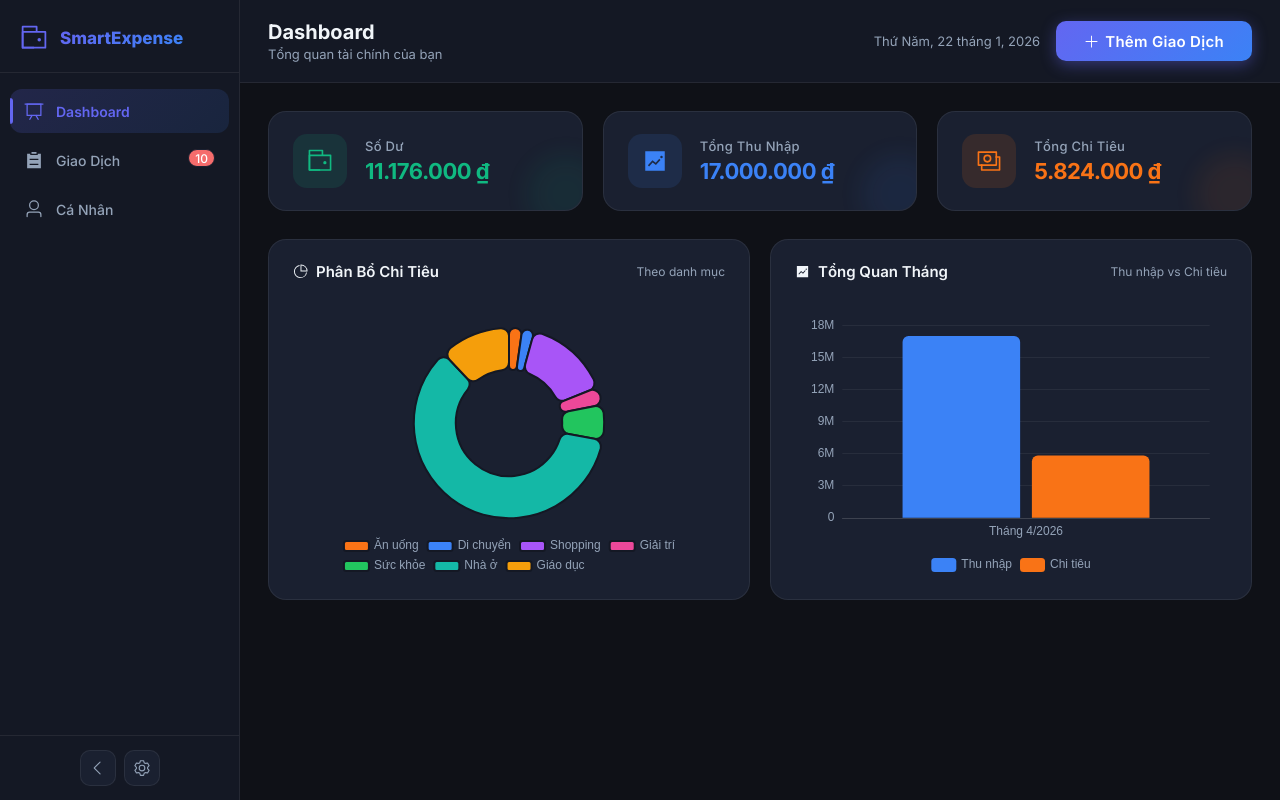
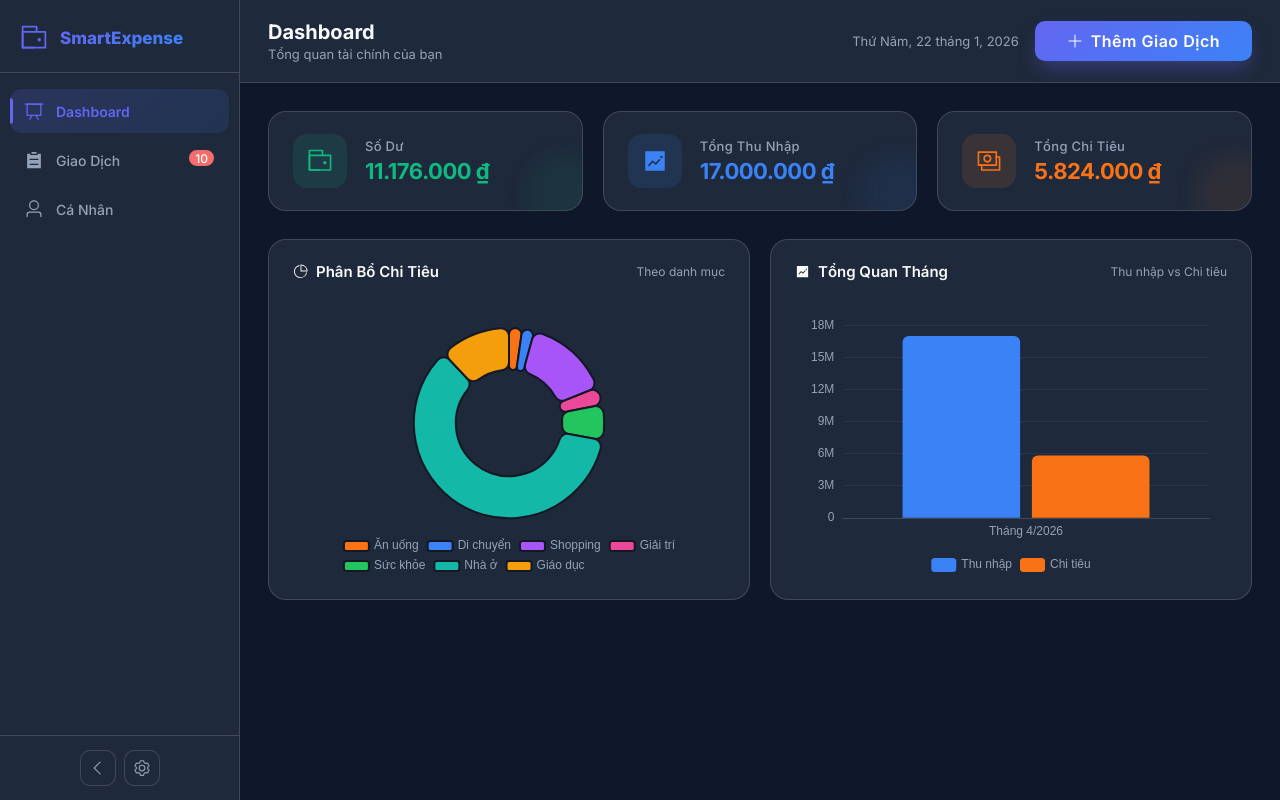
Before and after one commit to huutoanzz/expense-tracker, a Vue app: page / in a window 1280 px wide. Built offline with nearby package versions, Linux system fonts and the light colour scheme.

Commit message:
remake dark theme

```diff
--- a/src/components/ExpenseForm.vue
+++ b/src/components/ExpenseForm.vue
@@ -207,47 +207,48 @@ async function submit() {
 
 <style scoped>
 .add-btn {
-  font-weight: 600;
-  letter-spacing: 0.3px;
-  background: linear-gradient(135deg, #3b82f6, #6366f1);
+  font-weight: 700;
+  letter-spacing: 0.5px;
+  background: linear-gradient(135deg, #6366f1, #3b82f6);
   border: none;
-  padding: 12px 28px;
-  font-size: 15px;
-  box-shadow: 0 4px 15px rgba(99, 102, 241, 0.4);
-  transition: all 0.25s ease;
+  padding: 14px 32px;
+  font-size: 16px;
+  box-shadow: 0 10px 20px -5px rgba(99, 102, 241, 0.4);
+  transition: all 0.3s cubic-bezier(0.4, 0, 0.2, 1);
 }
+
 .add-btn:hover {
-  transform: translateY(-2px);
-  box-shadow: 0 8px 20px rgba(99, 102, 241, 0.5);
+  transform: translateY(-3px);
+  box-shadow: 0 15px 25px -5px rgba(99, 102, 241, 0.5);
+  filter: brightness(1.1);
 }
 
 .add-btn .mr-1 {
-  margin-right: 6px;
+  margin-right: 8px;
 }
 
-.type-group {
-  width: 100%;
-  display: flex;
+.expense-form {
+  padding-top: 8px;
 }
-.type-group :deep(.el-radio-button) {
-  flex: 1;
+
+.expense-form :deep(.el-form-item) {
+  margin-bottom: 24px;
 }
-.type-group :deep(.el-radio-button__inner) {
-  width: 100%;
-  display: flex;
-  align-items: center;
-  justify-content: center;
-  gap: 6px;
+
+.expense-form :deep(.el-form-item:last-child) {
+  margin-bottom: 0;
 }
 
 .cat-option {
   display: flex;
   align-items: center;
-  gap: 8px;
+  gap: 12px;
+  padding: 4px 0;
 }
+
 .cat-dot {
-  width: 8px;
-  height: 8px;
+  width: 10px;
+  height: 10px;
   border-radius: 50%;
   flex-shrink: 0;
 }
@@ -255,19 +256,11 @@ async function submit() {
 .dialog-footer {
   display: flex;
   justify-content: flex-end;
-  gap: 10px;
+  gap: 12px;
+  width: 100%;
 }
 
-:deep(.expense-dialog .el-dialog__header) {
-  border-bottom: 1px solid rgba(255, 255, 255, 0.06);
-  padding-bottom: 16px;
-}
-:deep(.expense-dialog .el-dialog__title) {
-  font-size: 18px;
-  font-weight: 700;
-}
-:deep(.expense-form .el-form-item__label) {
-  font-weight: 600;
-  font-size: 13px;
+.dialog-footer .el-button {
+  min-width: 110px;
 }
 </style>
--- a/src/components/UserProfile.vue
+++ b/src/components/UserProfile.vue
@@ -475,10 +475,6 @@ async function handleSave() {
   padding-bottom: 4px;
   line-height: 1.4;
 }
-:deep(.el-input__wrapper) {
-  border-radius: 6px;
-  background: rgba(255, 255, 255, 0.03);
-}
 :deep(.el-input__inner) { font-size: 14px; }
 
 /* ── Social rows ─────────────────────────────────────────── */
--- a/src/style.css
+++ b/src/style.css
@@ -10,19 +10,20 @@
 }
 
 body.theme-black {
-  --bg-main: #0f1117;
-  --sidebar-bg: #141824;
-  --card-bg: #1a2030;
-  --card-border: rgba(255, 255, 255, 0.07);
-  --text-primary: #f1f5f9;
+  --bg-main: #0f172a;
+  --sidebar-bg: #1e293b;
+  --card-bg: #1e293b;
+  --card-border: rgba(255, 255, 255, 0.15);
+  --text-primary: #f8fafc;
   --text-secondary: #94a3b8;
-  --el-dialog-bg-color: #1a2030;
-  --el-messagebox-bg-color: #1a2030;
-  --el-notification-bg-color: #1e2535;
-  --el-select-dropdown-bg-color: #1e2535;
-  --el-input-bg-color: rgba(255, 255, 255, 0.04);
-  --el-bg-color: #1a2030;
-  --el-text-color-primary: #f1f5f9;
+  --el-dialog-bg-color: #1e293b;
+  --el-messagebox-bg-color: #1e293b;
+  --el-notification-bg-color: #334155;
+  --el-select-dropdown-bg-color: #334155;
+  --el-input-bg-color: #0f172a;
+  --el-input-text-color: #f8fafc;
+  --el-bg-color: #1e293b;
+  --el-text-color-primary: #f8fafc;
   --el-text-color-regular: #94a3b8;
   background-color: var(--bg-main);
   color: var(--text-primary);
@@ -40,6 +41,7 @@ body.theme-blue {
   --el-notification-bg-color: #ffffff;
   --el-select-dropdown-bg-color: #ffffff;
   --el-input-bg-color: #f8fafc;
+  --el-input-text-color: #0f172a;
   --el-bg-color: #ffffff;
   --el-text-color-primary: #0c4a6e;
   --el-text-color-regular: #0ea5e9;
@@ -48,19 +50,20 @@ body.theme-blue {
 }
 
 body.theme-white {
-  --bg-main: #f0f2f5;
+  --bg-main: #f8fafc;
   --sidebar-bg: #ffffff;
   --card-bg: #ffffff;
-  --card-border: rgba(0, 0, 0, 0.06);
-  --text-primary: #1e293b;
+  --card-border: rgba(0, 0, 0, 0.08);
+  --text-primary: #0f172a;
   --text-secondary: #64748b;
   --el-dialog-bg-color: #ffffff;
   --el-messagebox-bg-color: #ffffff;
   --el-notification-bg-color: #ffffff;
   --el-select-dropdown-bg-color: #ffffff;
-  --el-input-bg-color: #f8fafc;
+  --el-input-bg-color: #f1f5f9;
+  --el-input-text-color: #0f172a;
   --el-bg-color: #ffffff;
-  --el-text-color-primary: #1e293b;
+  --el-text-color-primary: #0f172a;
   --el-text-color-regular: #64748b;
   background-color: var(--bg-main);
   color: var(--text-primary);
@@ -121,52 +124,86 @@ body {
 }
 
 .el-dialog {
-  --el-dialog-bg-color: var(--el-dialog-bg-color) !important;
-  --el-dialog-border-radius: 18px !important;
+  background: var(--el-dialog-bg-color) !important;
+  border-radius: 20px !important;
   border: 1px solid var(--card-border) !important;
-  box-shadow: 0 24px 60px rgba(0, 0, 0, 0.4) !important;
+  box-shadow: 0 25px 50px -12px rgba(0, 0, 0, 0.5) !important;
+  overflow: hidden !important;
 }
 
 .el-dialog__header {
-  padding: 20px 24px 16px !important;
+  padding: 24px 24px 0 !important;
+  margin-right: 0 !important;
+}
+
+.el-dialog__title {
+  font-weight: 700 !important;
+  font-size: 18px !important;
+  color: var(--text-primary) !important;
 }
 
 .el-dialog__body {
-  padding: 16px 24px !important;
+  padding: 20px 24px !important;
 }
 
 .el-dialog__footer {
-  padding: 12px 24px 20px !important;
+  padding: 0 24px 24px !important;
 }
 
 .el-input__wrapper,
 .el-select__wrapper,
 .el-input-number,
 .el-date-editor.el-input__wrapper {
-  background: var(--el-input-bg-color) !important;
+  background-color: var(--el-input-bg-color) !important;
+  background-image: none !important;
   border: 1px solid var(--card-border) !important;
-  border-radius: 10px !important;
+  border-radius: 12px !important;
   box-shadow: none !important;
-  transition: border-color 0.2s ease, box-shadow 0.2s ease !important;
+  transition: all 0.2s ease !important;
 }
 
+/* Hover state */
 .el-input__wrapper:hover,
-.el-select__wrapper:hover {
-  border-color: rgba(99, 102, 241, 0.4) !important;
+.el-select__wrapper:hover,
+.el-input-number:hover {
+  border-color: var(--accent) !important;
+  background-color: var(--el-input-bg-color) !important;
 }
 
+/* Focus state */
 .el-input__wrapper.is-focus,
-.el-select__wrapper.is-focused {
+.el-select__wrapper.is-focused,
+.el-input-number.is-focus {
   border-color: var(--accent) !important;
-  box-shadow: 0 0 0 2px rgba(99, 102, 241, 0.18) !important;
+  box-shadow: 0 0 0 3px rgba(99, 102, 241, 0.15) !important;
+  background-color: var(--el-input-bg-color) !important;
+}
+
+/* Error state - MUST STAY DARK */
+.el-form-item.is-error .el-input__wrapper,
+.el-form-item.is-error .el-select__wrapper,
+.el-form-item.is-error .el-input-number {
+  background-color: var(--el-input-bg-color) !important;
+  border-color: var(--danger) !important;
 }
 
 .el-input__inner,
 .el-select__placeholder,
 .el-input-number__input,
 .el-date-editor .el-input__inner {
-  color: var(--text-primary) !important;
+  color: var(--el-input-text-color) !important;
   font-family: 'Inter', sans-serif !important;
+  font-weight: 600 !important;
+}
+
+/* Ensure autocomplete doesn't turn background white */
+input:-webkit-autofill,
+input:-webkit-autofill:hover,
+input:-webkit-autofill:focus,
+input:-webkit-autofill:active {
+  -webkit-box-shadow: 0 0 0 1000px var(--el-input-bg-color) inset !important;
+  -webkit-text-fill-color: var(--el-input-text-color) !important;
+  transition: background-color 5000s ease-in-out 0s;
 }
 
 .el-input__inner::placeholder {
@@ -174,10 +211,11 @@ body {
 }
 
 .el-form-item__label {
-  color: var(--text-secondary) !important;
-  font-size: 13px !important;
-  font-weight: 600 !important;
-  margin-bottom: 4px !important;
+  color: var(--text-primary) !important;
+  font-size: 13.5px !important;
+  font-weight: 700 !important;
+  margin-bottom: 6px !important;
+  opacity: 0.9;
 }
 
 .el-select-dropdown {
@@ -203,19 +241,36 @@ body {
   font-weight: 600 !important;
 }
 
+.el-radio-group {
+  display: flex !important;
+  width: 100% !important;
+  border: 1px solid var(--card-border) !important;
+  border-radius: 12px !important;
+  overflow: hidden !important;
+  padding: 4px !important;
+  background: var(--el-input-bg-color) !important;
+}
+
+.el-radio-group .el-radio-button {
+  flex: 1 !important;
+}
+
 .el-radio-group .el-radio-button__inner {
-  background: var(--el-input-bg-color) !important;
-  border-color: var(--card-border) !important;
+  width: 100% !important;
+  background: transparent !important;
+  border: none !important;
+  border-radius: 8px !important;
   color: var(--text-secondary) !important;
-  font-weight: 500 !important;
-  transition: all 0.2s ease !important;
+  font-weight: 600 !important;
+  padding: 10px 16px !important;
+  transition: all 0.3s cubic-bezier(0.4, 0, 0.2, 1) !important;
+  box-shadow: none !important;
 }
 
 .el-radio-button__original-radio:checked+.el-radio-button__inner {
   background: linear-gradient(135deg, #6366f1, #3b82f6) !important;
   color: #fff !important;
-  border-color: transparent !important;
-  box-shadow: 0 4px 12px rgba(99, 102, 241, 0.35) !important;
+  box-shadow: 0 4px 12px rgba(99, 102, 241, 0.3) !important;
 }
 
 .el-button--primary {
@@ -410,11 +465,25 @@ body {
   color: var(--text-primary);
 }
 
-.theme-option.white .theme-preview { background: #ffffff; color: #f59e0b; border: 1px solid #e2e8f0; }
-.theme-option.blue .theme-preview { background: #3b82f6; color: #ffffff; }
-.theme-option.black .theme-preview { background: #0f1117; color: #a5b4fc; }
+.theme-option.white .theme-preview {
+  background: #ffffff;
+  color: #f59e0b;
+  border: 1px solid #e2e8f0;
+}
 
-.mb-0 { margin-bottom: 0 !important; }
+.theme-option.blue .theme-preview {
+  background: #3b82f6;
+  color: #ffffff;
+}
+
+.theme-option.black .theme-preview {
+  background: #0f1117;
+  color: #a5b4fc;
+}
+
+.mb-0 {
+  margin-bottom: 0 !important;
+}
 
 .settings-actions {
   display: flex;
```
